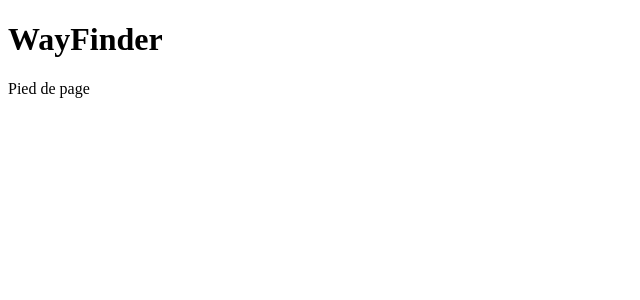
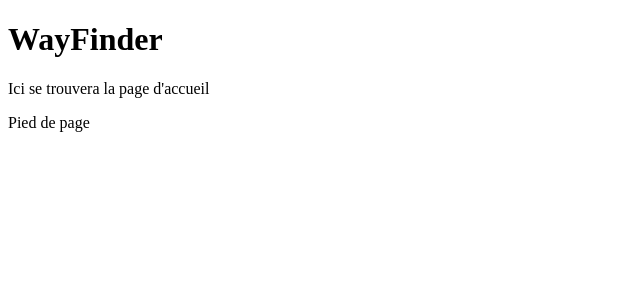
Before and after one commit to BasArtsDEV/WayFinder-frontend, a React (Vite) app: page / in a window 1280 px wide. Shown: the top 300 px of the page, without its empty margins (0-640 px from the left). Built offline with nearby package versions, Linux system fonts and the light colour scheme.

Commit message:
feat: created Router configuration

```diff
--- a/src/components/Main.tsx
+++ b/src/components/Main.tsx
@@ -1,10 +1,15 @@
 import React from "react";
+import Router from "../components/Router";
 
 /**
  * Composant main de l'application
  */
 function Main({ children }: { children?: React.ReactNode }) {
-  return <main>{children}</main>;
+  return (
+      <main>
+        <Router />
+        {children}
+      </main>);
 }
 
 export default Main;
--- /dev/null
+++ b/src/components/Router.tsx
@@ -0,0 +1,18 @@
+import { Route, Switch } from "wouter";
+import HomePageView from "../views/HomePageView.tsx";
+import NotFoundView from "../views/NotFoundView.tsx";
+
+/**
+ * Composant gérant la navigation de l'application
+ */
+function Router() {
+  return (
+    <Switch>
+      <Route path="/" component={HomePageView} />
+
+      <Route component={NotFoundView} />
+    </Switch>
+  );
+}
+
+export default Router;
```
